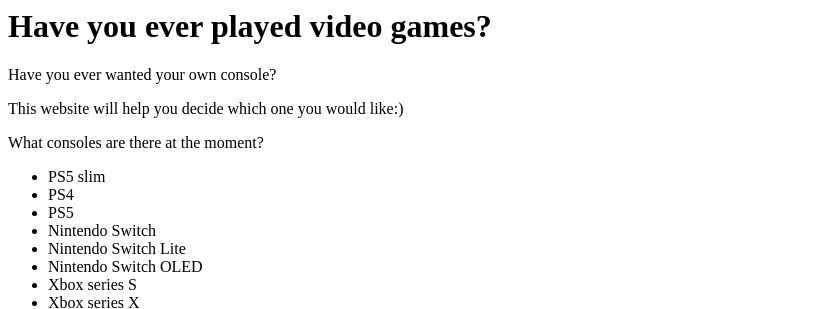
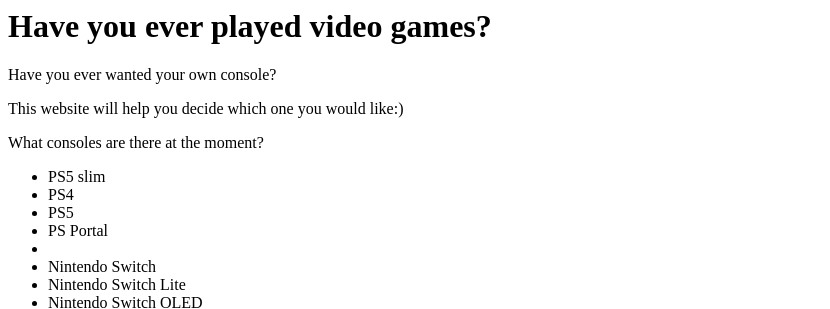
Before and after one commit to rollsroycedawnhero90/gameguides1, a plain HTML site: page index.html in a window 1280 px wide. Shown: the top 309 px of the page, without its empty margins (0-830 px from the left). Drawn offline with Linux system fonts and the light colour scheme.

Commit message:
Update index.html

```diff
--- a/index.html
+++ b/index.html
@@ -11,6 +11,7 @@
   <li>PS5 slim</li>
   <li>PS4</li>
   <li>PS5</li>
+  <li>PS Portal<li>
   <li>Nintendo Switch</li>
   <li>Nintendo Switch Lite</li>
   <li>Nintendo Switch OLED</li>
```
